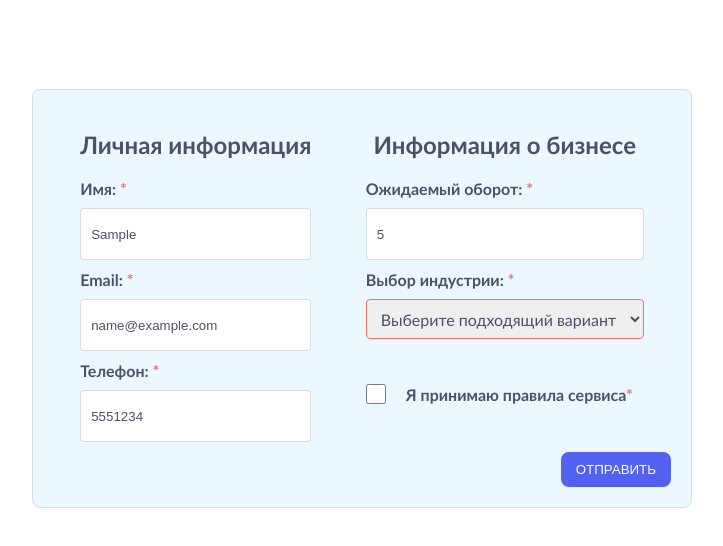
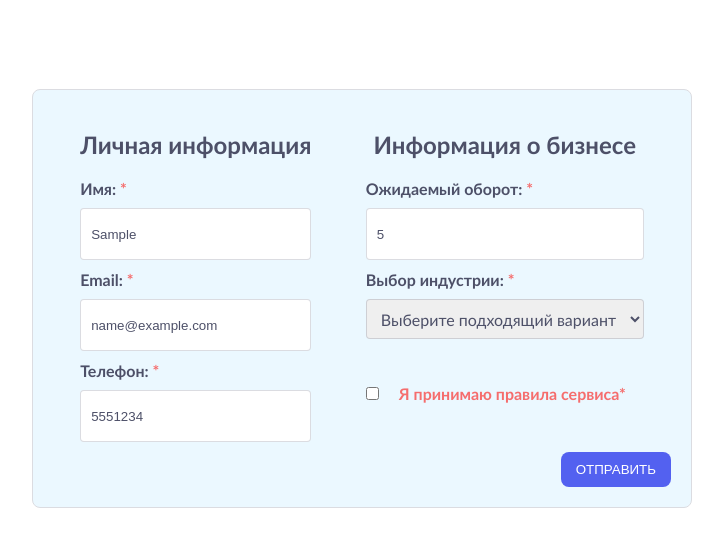
Before and after one commit to Ann-Fox/test-growmedia, a plain HTML site: page index.html in a window 1280 px wide. Both pictures are taken after typing "Sample", "name@example.com", "5551234", "5" into the empty fields and a click on the button "ОТПРАВИТЬ". Shown: the whole page, without its empty margins (278-1001 px from the left). Drawn offline with Linux system fonts and the light colour scheme.

Commit message:
feat: add validate email, checkbox

```diff
--- a/index.html
+++ b/index.html
@@ -11,7 +11,7 @@
 <body>
     <main class="main">
         <div class="container">
-            <form name="regForm" action="" class="js-form">
+            <form action="" class="js-form">
                 <div class="form__sections">
                     <section>
                         <h2 class="form__title">Личная информация</h2>
@@ -19,25 +19,25 @@
                             <div class="form__group">
                                 <label for="username">Имя: <span title="required">*</span>
                                 </label>
-                                <input id="username" type="text" name="username" class="js-input"/>
+                                <input type="text" name="username" class="input js-input"/>
 
-                                <p class="error" name="length">Поле не должно быть пустым</p>
+                                <p class="error-text" name="length">Поле не должно быть пустым</p>
                             </div>
                             <div class="form__group">
                                 <label for="email">Email: <span title="required">*</span>
                                 </label>
-                                <input id="email" type="text" name="email" class="js-input"/>
+                                <input type="email" name="email" class="input js-input js-input-email"/>
 
-                                <p class="error" name="length">Поле не должно быть пустым</p>
-                                <p class="error" name="emailError">Введите почту правильно</p>
+                                <p class="error-text" name="length">Поле не должно быть пустым</p>
+                                <p class="error-text" name="emailError">Email должен содержать знак “@”</p>
 
                             </div>
                             <div class="form__group">
                                 <label for="usertel">Телефон: <span title="required">*</span>
                                 </label>
-                                <input id="usertel" type="tel" name="usertel" class="js-input"/>
+                                <input type="tel" name="usertel" class="input js-input js-input-phone"/>
 
-                                <p class="error" name="length">Поле не должно быть пустым</p>
+                                <p class="error-text" name="length">Поле не должно быть пустым</p>
                             </div>
                         </div>
                     </section>
@@ -47,15 +47,15 @@
                             <div class="form__group">
                                 <label for="expected-turnover">Ожидаемый оборот: <span title="required">*</span>
                                 </label>
-                                <input id="expected-turnover" type="number" name="expected-turnover" class="js-input"/>
+                                <input type="number" name="expected-turnover" class="input js-input"/>
 
-                                <p class="error" name="length">Поле не должно быть пустым</p>
+                                <p class="error-text" name="length">Поле не должно быть пустым</p>
 
                             </div>
                             <div class="form__group select">
                                 <label for="industry">Выбор индустрии: <span title="required">*</span>
                                 </label>
-                                <select name="industry" id="industry-select" class="js-input">
+                                <select name="industry" class="input js-input-select">
                                     <option value="">Выберите подходящий вариант</option>
                                     <option value="industry-one">Индустрия 1</option>
                                     <option value="industry-two">Индустрия 2</option>
@@ -63,8 +63,8 @@
                                 </select>
                             </div>
                             <div class="form__checkbox">
-                                <input id="checkbox" type="checkbox" name="checkbox" class="js-checkbox"/>
-                                <label for="checkbox" name="empty" class="js-checkbox-lable">Я принимаю правила
+                                <input type="checkbox" class="checkbox__input js-input-checkbox " id="rule_check"/>
+                                <label for="rule_check" class="checkbox__lable js-checkbox-lable">Я принимаю правила
                                     сервиса<span title="required">*</span>
                                 </label>
                             </div>
--- a/script.js
+++ b/script.js
@@ -1,64 +1,54 @@
 let form = document.querySelector('.js-form'),
-    input = document.querySelectorAll('.js-input'),
-    select = document.querySelector('.js-select'),
-    checkbox = document.querySelector('js-checkbox')
-    checkboxLable = document.querySelector('.js-checkbox-lable')
+  formInputs = document.querySelectorAll('.js-input'),
+  inputEmail = document.querySelector('.js-input-email'),
+  inputPhone = document.querySelector('.js-input-phone'),
+  select = document.querySelector('.js-input-select'),
+  inputCheckbox = document.querySelector('.js-input-checkbox'),
+  lableCheckbox = document.querySelector('.js-checkbox-lable')
 
-    form.onsubmit = function (event) {
-        event.preventDefault();
+function validateEmail(email) {
+  let re = /^(([^<>()\[\]\\.,;:\s@"]+(\.[^<>()\[\]\\.,;:\s@"]+)*)|(".+"))@((\[[0-9]{1,3}\.[0-9]{1,3}\.[0-9]{1,3}\.[0-9]{1,3}\])|(([a-zA-Z\-0-9]+\.)+[a-zA-Z]{2,}))$/;
+  return re.test(String(email).toLowerCase());
+}
+
+form.onsubmit = function () {
+  console.log('works');
+  let emailVal = inputEmail.value;
+  let phoneVal = inputPhone.value;
+  emptyInputs = Array.from(formInputs).filter(input => input.value === '')
 
   //Проверка на пустое поле
-        input.forEach(function (input) {
+  formInputs.forEach(function (input) {
     if ((input.value === '')) {
-                console.log('error');
+      console.log('err');
+      input.classList.add('error');
+      input.parentElement.children.namedItem('length').style.display = 'block'
+    } else {
+      input.classList.remove('error');
+      input.parentElement.children.namedItem('length').style.display = 'none'
+    }
+  });
 
-              input.classList.add('error-border');
-            //   input.parentElement.children.namedItem('length').style.display = 'block'
-            } else {
-              input.classList.remove('error-border');
-                // input.parentElement.children.namedItem('length').style.display = 'none'
+  if (emptyInputs.length !== 0) {
+    console.log('inputs not filled');
+    return false;
   }
-        })
 
-        // if (select.value === '0') {
-        //     select.classList.add('error-border');
-        //     console.log('error');
-
-        //     // return false;
-        //   } else {
-        //     select.classList.remove('error-border');
-        //   }
-          console.log('error');
-
-          if(!checkbox.checked) {
-            // checkboxLable.classList.add('error-text');
-            checkbox.parentElement.children.namedItem('empty').style.color = 'red'
-
-            checkboxLable.classList.add('error-text');
-console.log('error');
+  //проверка email не полная валидация
+  if (!validateEmail(emailVal)) {
+    console.log('not validate email');
+    inputEmail.classList.add('error');
     return false;
   } else {
-            checkboxLable.classList.remove('error-text')
+    inputEmail.classList.remove('error');
   }
-          event.target.reset();
 
+  //проверка чекбокса
+  if (!inputCheckbox.checked) {
+    console.log('checkbox not checked');
+    lableCheckbox.classList.add('error');
+    return false;
+  } else {
+    lableCheckbox.classList.remove('error');
   }
-// const regForm = document.forms.regForm
-
-// const userName = regForm.username
-// const userEmail = regForm.email
-// const userTel = regForm.usertel
-
-// regForm.addEventListener('submit', (e) => {
-//     e.preventDefault();
-
-//     //name validation
-//     const userNameErrorMessages = userName.parentElement.children
-//     const userNameValue = userName.value
-
-//     if(userNameValue.length >= 1) {
-//         userNameErrorMessages.namedItem('length').style.display = 'none'
-//     } else {
-//  userNameErrorMessages.namedItem('length').style.display = 'block'
-//     }
-// })
+}
--- a/styles.css
+++ b/styles.css
@@ -5,19 +5,17 @@
 
 body, select {
     color: #4d5068;
-    font-family: 'Gill Sans', 'Gill Sans MT', Calibri, 'Trebuchet MS', sans-serif;
+    font-family: 'Gill Sans', 'Gill Sans MT', 'Trebuchet MS', sans-serif;
     font-size: 16px;
 }
 
 .main {
     margin: 5% auto;
-    /* padding: 15px 10px; */
     width: 100%;
     max-width: 700px;
 }
 
 .container {
-    /* background-color: #53f075; */
     padding: 25px 20px;
 }
 
@@ -36,16 +34,20 @@ label span {
     color: rgb(245, 109, 109);
 }
 
-input, select {
-    /* display: block; */
-    /* width: 90%; */
+input {
+    outline: none;
+}
+
+.input, .input-select {
     height: 40px;
-    /* margin: 0 auto; */
     padding: 5px 10px;
     border-radius: 4px;
     border: 1px solid rgba(77, 80, 104, .2);
     color: #4d5068;
-    outline: none;
+}
+
+.input.error {
+    border-color: red;
 }
 
 form {
@@ -55,11 +57,11 @@ form {
     background-color: rgb(0, 161, 255, 0.08);
 }
 
-#checkbox {
+/* #checkbox {
     width: 20px;
     height: 20px;
     margin: 0;
-}
+} */
 
 button {
     border: none;
@@ -73,8 +75,6 @@ button {
 
 button:active {
     background-color: #5360f077;
-    /* border-radius: 8px;
-    border: none; */
 }
 
 .form__title {
@@ -94,7 +94,13 @@ button:active {
     display: flex;
     align-items: center;
     gap: 20px;
-    /* justify-content: center; */
+}
+/* .checkbox__label {
+    user-select: none;
+} */
+
+.checkbox__lable.error {
+    color: rgb(245, 109, 109);;
 }
 
 .btn {
@@ -102,20 +108,12 @@ button:active {
     justify-content: flex-end;
 }
 
-.error {
+ .error-text {
     color: rgb(245, 109, 109);
     margin: 0;
     display: none;
-    /* margin-top: 5px; */
 }
 
-.error-border {
-    border: 1px solid rgb(245, 109, 109);
-}
-
-.error-text {
-    color: red;
-}
 #modal {
     display: none;
     background-color: #5361f0;
```
Lines whose indentation alone changed are shown as unchanged.
